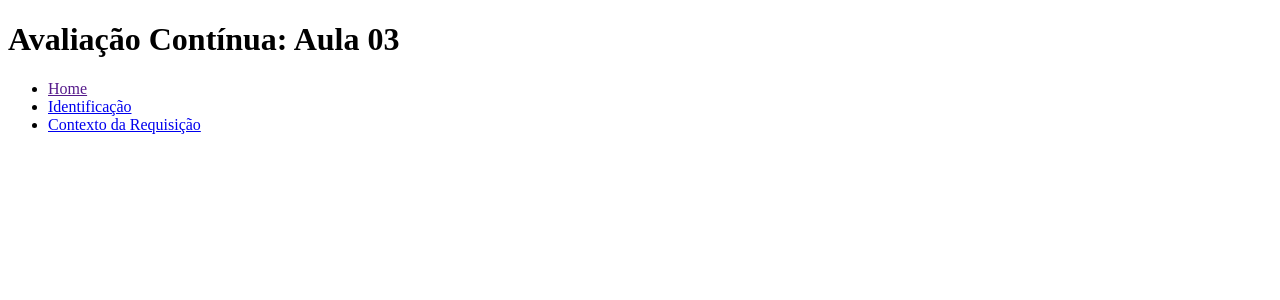
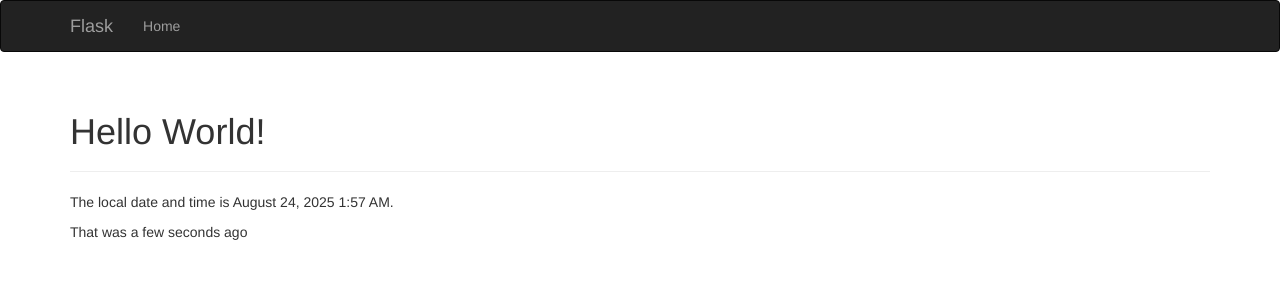
Before and after one commit to MateSou/PTBDSWS, a Flask app: page / in a window 1280 px wide. Shown: the top 300 px of the page. Run offline with Flask 3, Linux system fonts and the light colour scheme; some libraries are stand-ins or nearby versions.

Commit message:
Modificações no layoult de paginas com uso de flask-bootstrap

```diff
--- a/hello.py
+++ b/hello.py
@@ -1,18 +1,23 @@
-from flask import Flask, render_template
+from flask import Flask, render_template,url_for
 from flask import request, make_response,redirect,abort
+from flask_bootstrap import Bootstrap
+from flask_moment import Moment
+from datetime import datetime
+
 app = Flask(__name__)
-
+bootstrap = Bootstrap(app)
+moment = Moment(app)
 
 ##hello world
 @app.route('/')
 def index():
-    return render_template('homepage.html')
+    return render_template('homepage.html',current_time=datetime.utcnow())
 
 
 ##Dinamico
-@app.route('/user/<name>/<pt>/<college>')
-def user(name,pt,college):
-    return render_template('identificacao.html', name=name,pt=pt,college=college)
+@app.route('/user/<name>')
+def user(name):
+    return render_template('user.html', name=name)
 
 ##Browser do usuario
 @app.route('/contextorequisicao')
@@ -41,6 +46,12 @@ def cod():
 def redir():
     return redirect('https://ptb.ifsp.edu.br/')
 
+##Abortar
 @app.route('/abortar')
 def abortar():
     abort (404)
+
+##Error 404 - Not Found
+@app.errorhandler(404)
+def page_not_found(e):
+    return render_template('404error.html'), 404
--- /dev/null
+++ b/templates/base.html
@@ -0,0 +1,42 @@
+{% extends "bootstrap/base.html" %}
+
+{% block title %}Flask{% endblock %}
+{% block head %}
+    {{super()}}
+    <link rel="shortchut icon" href="{{ url_for('static', filename='Flask.ico') }}" type="image/x-icon">
+    <link rel="icon" href="{{ url_for('static', filename='Flask.ico') }}" type="image/x-icon">
+{% endblock %}
+
+{%block navbar %}
+<div class="navbar navbar-inverse" role="navigation">
+    <div class="container">
+        <div class="navbar-header">
+            <button type="button" class="navbar-toggle" data-toggle="collapse" data-target=".navbar-collapse">
+                <span class="sr-only">Toggle navigation</span>
+                <span class="icon-bar"></span>
+                <span class="icon-bar"></span>
+                <span class="icon-bar"></span>
+            </button>
+            <a class="navbar-brand" href="/">Flask</a>
+        </div>
+        <div class="navbar-collapse collapse">
+            <ul class="nav navbar-nav">
+                <li><a href="/">Home</a></li>
+            </ul>
+        </div>
+    </div>
+</div>
+{% endblock %}
+
+{% block content %}
+<div class="container">
+    <div class="page-header">
+        {% block page_content %}{% endblock %}
+    </div>
+</div>
+{% endblock %}
+
+{% block scripts %}
+    {{ super() }}
+    {{ moment.include_moment() }}
+{% endblock %}
--- a/templates/homepage.html
+++ b/templates/homepage.html
@@ -1,24 +1,33 @@
 <!DOCTYPE html>
 <html>
-    <head>
-        <title>Home</title>
-        <meta charset="utf-8" />
-    </head>
+    {% extends "base.html" %}
 
-    <body>
-        <h1>Avaliação Contínua: Aula 03</h1>
-        <ul>
-            <li>
-                <a href="">Home</a>
-            </li>
+    {% block head %}
+        {{ super() }}
+    {% endblock %}
 
-            <li>
-                <a href="/user/Mateus de Jesus/PT3031454/IFSP">Identificação</a>
-            </li>
+    {% block navbar %}
+        {{ super() }}
+    {% endblock %}
 
-            <li>
-                <a href="/contextorequisicao">Contexto da Requisição</a>
-            </li>
-        </ul>
-    </body>
+    {% block content %}
+        {{ super() }}
+    {% endblock %}
+
+    {% block page_content %}
+            <h1>Hello World!</h1>
+        </div>
+    {% endblock %}
+
+    {% block scripts %}
+        {{ super() }}
+            <div class="container">
+                <p>The local date and time is {{ moment(current_time).format('LLL') }}.</p>
+                <p>That was {{ moment(current_time).fromNow(refresh=true) }}</p>
+            </div>
+        </div>
+    {% endblock %}
+
+
+
 </html>
```
Also changed, not shown: templates/404error.html (added, +14 -0 lines), templates/user.html (added, +17 -0 lines).
